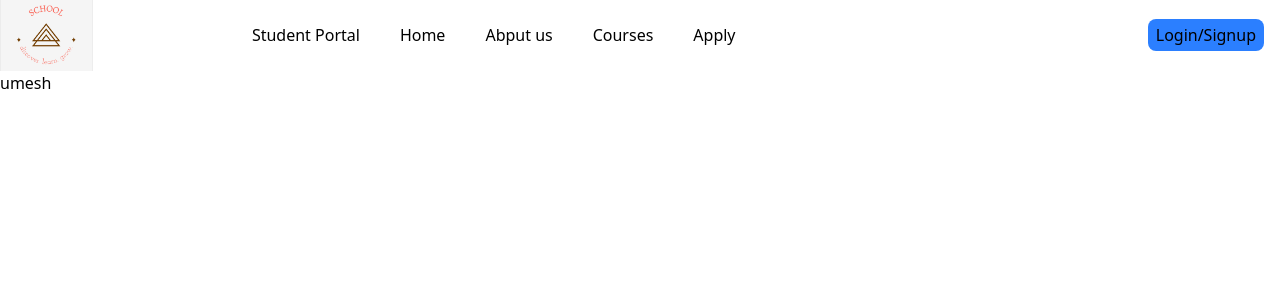
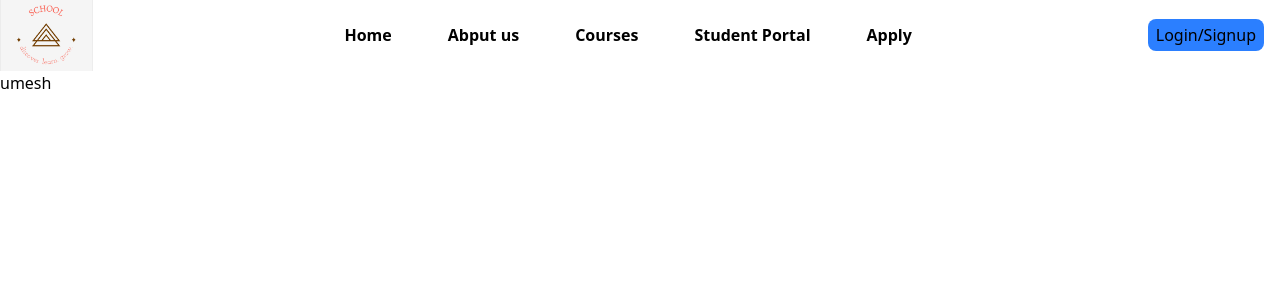
Before and after one commit to umesh576/studnet-side-frontend, a Next.js app: page / in a window 1280 px wide. Shown: the top 300 px of the page. Built offline with nearby package versions, Linux system fonts and the light colour scheme.

Commit message:
working on navbar

```diff
--- a/src/component/Navbar.jsx
+++ b/src/component/Navbar.jsx
@@ -12,22 +12,47 @@
             <Image src={"/image.png"} alt="logo" width={100} height={100} />
           </div>
           <div className="flex justify-between px-4 items-center w-full  ">
-            <div className="flex w-2/3  justify-center">
+            <div className="flex w-full  justify-center">
               <ul className="flex  gap-10">
                 <li>
-                  <a href="">Student Portal</a>
+                  <a
+                    href=""
+                    className="font-bold py-2 hover:bg-black hover:text-white rounded-lg px-2"
+                  >
+                    Home
+                  </a>
                 </li>
                 <li>
-                  <a href="">Home</a>
+                  <a
+                    href=""
+                    className="font-bold py-2 hover:bg-black hover:text-white rounded-lg px-2"
+                  >
+                    Abput us
+                  </a>
                 </li>
                 <li>
-                  <a href="">Abput us</a>
+                  <a
+                    href=""
+                    className="font-bold py-2 hover:bg-black hover:text-white rounded-lg px-2"
+                  >
+                    Courses
+                  </a>
                 </li>
                 <li>
-                  <a href="">Courses</a>
+                  <a
+                    href=""
+                    className="font-bold py-2 hover:bg-black hover:text-white rounded-lg px-2"
+                  >
+                    Student Portal
+                  </a>
                 </li>
                 <li>
-                  <a href="">Apply</a>
+                  <a
+                    href="apply_new_student"
+                    className="font-bold py-2 hover:bg-black hover:text-white rounded-lg px-2"
+                  >
+                    Apply
+                  </a>
                 </li>
               </ul>
             </div>
```
